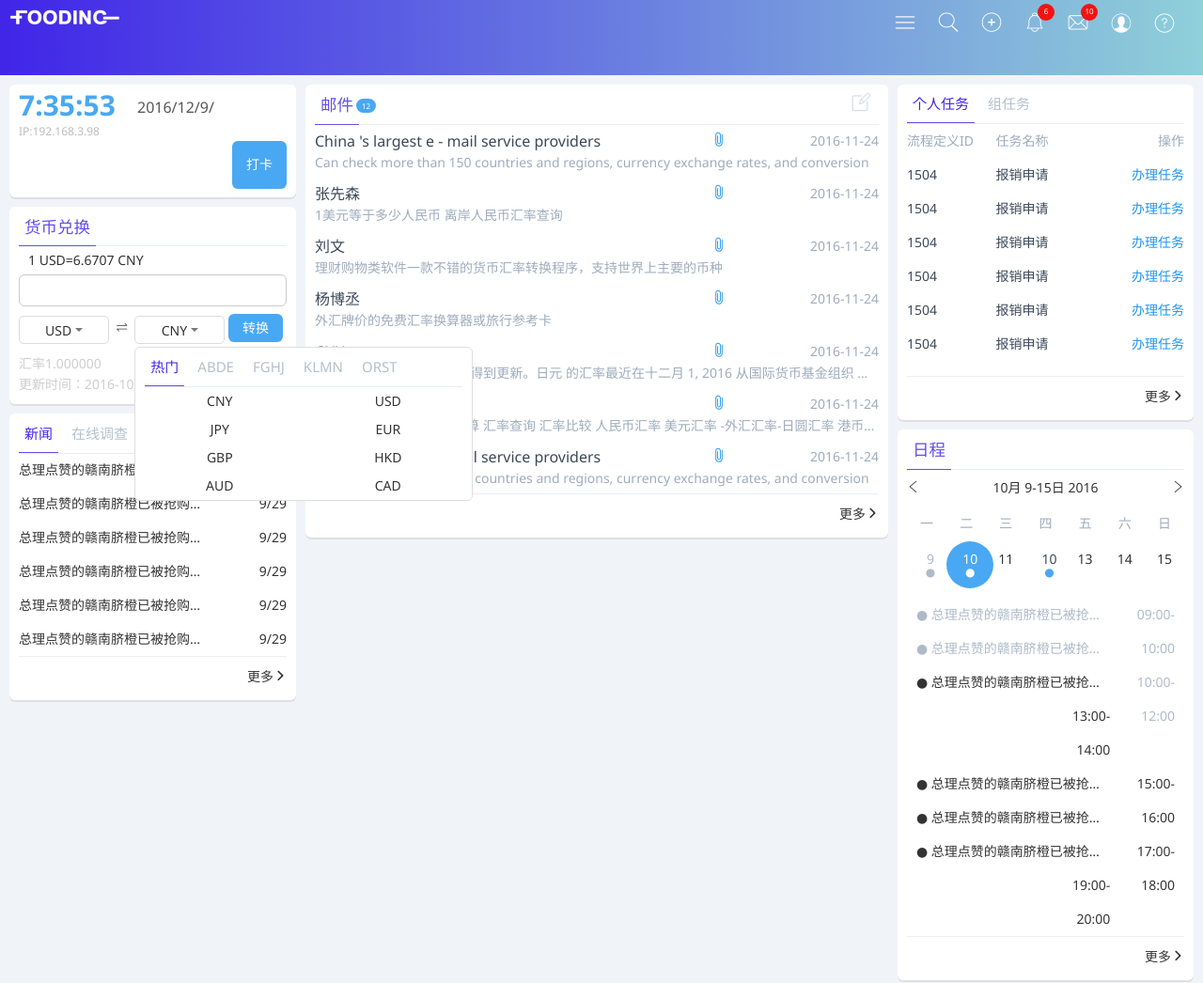
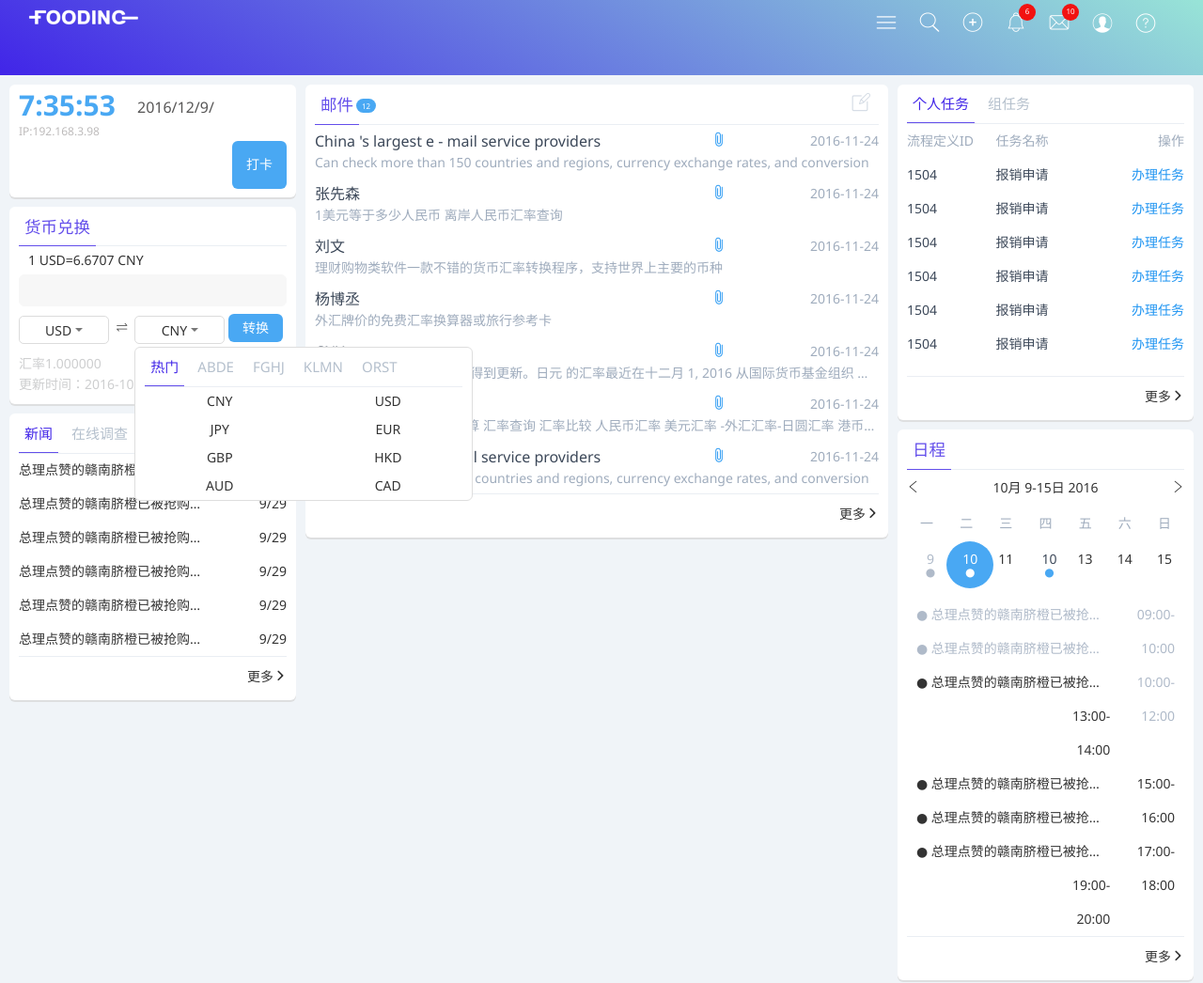
Before and after one commit to zhangjianguo1500/git-demos1, a plain HTML site: page index.html in a window 1280 px wide. Shown: the whole page at 94% size. Drawn offline with Linux system fonts and the light colour scheme; files whose address does not match are found by name.

Commit message:
Update global.css

```diff
--- a/css/global.css
+++ b/css/global.css
@@ -729,15 +729,11 @@ th {
 
 /* site-header(头部导航)
 ========================================================================================= */
-.site-header{ height:80px; padding:0 10px;
-    FILTER: progid:DXImageTransform.Microsoft.Gradient(gradientType=1,startColorStr=#4125e8,endColorStr=#8fd0d9); /*IE 6 7 8*/
-    background: -ms-linear-gradient(left,#4125e8,#8fd0d9);        /* IE 10 */
-    background:-moz-linear-gradient(left,#4125e8,#8fd0d9);/*火狐*/
-    background: -webkit-gradient(linear, 0% 0%, 0% 100%, from(#4125e8), to(#8fd0d9));      /* Safari 4-5, Chrome 1-9*/
-    background: -webkit-linear-gradient(left,#4125e8,#8fd0d9);   /*Safari5.1 Chrome 10+*/
-    background: -o-linear-gradient(left,#4125e8,#8fd0d9);  /*Opera 11.10+*/
-    background:-webkit-gradient(linear,0 50%,100% 50%,from(#4125e8),to(#8fd0d9));/*谷歌*/
-
+.site-header{ height:80px; padding:0 30px;
+    background: -webkit-linear-gradient(30deg,#4125e8,#98e4d7);
+    background: -moz-linear-gradient(30deg,#4125e8,#98e4d7);
+    background: -o-linear-gradient(30deg,#4125e8,#98e4d7);
+    background: linear-gradient(30deg,#4125e8,#98e4d7);
 }
 .site-header .logo{ padding-right: 90px; float: left}.site-header .logo img{ margin-top: 10px; }
 
@@ -1629,9 +1625,9 @@ output {
     line-height: 1.2;
     color: #555555;
     vertical-align: middle;
-    background-color: #fff;
+    background-color: #f7f7f7;
     background-image: none;
-    border: 1px solid #ccc;
+    border: 1px solid #f7f7f7;
     border-radius: 0;
     -webkit-appearance: none;
     -webkit-transition: border-color 0.15s ease-in-out, -webkit-box-shadow 0.15s ease-in-out;
@@ -1675,11 +1671,12 @@ output {
 .hh-form input[type="tel"]:focus,
 .hh-form input[type="color"]:focus,
 .hh-form-field:focus {
-    background-color: #fefffe;
-    border-color: #3bb4f2;
+    background-color: #ffffff;
+    border-color: #f7f7f7;
     outline: 0;
-    -webkit-box-shadow: inset 0 1px 1px rgba(0,0,0,.075), 0 0 5px rgba(59, 180, 242, 0.3);
-    box-shadow: inset 0 1px 1px rgba(0,0,0,.075), 0 0 5px rgba(59, 180, 242, 0.3);
+    -moz-box-shadow:0px 0px 8px #DEDFe0; -webkit-box-shadow:0px 0px 8px #DEDFe0; box-shadow:0px 0px 8px #DEDFe0;
+    /*-webkit-box-shadow: inset 0 1px 1px rgba(0,0,0,.075), 0 0 5px rgba(59, 180, 242, 0.3);
+    box-shadow: inset 0 1px 1px rgba(0,0,0,.075), 0 0 5px rgba(59, 180, 242, 0.3);*/
 }
 .hh-form select::-webkit-input-placeholder,
 .hh-form textarea::-webkit-input-placeholder,
@@ -2384,11 +2381,15 @@ fieldset[disabled] .hh-checkbox-inline {
 /* 组件：CSS3动画(这是一个应用于链接，按钮，徽标，SVG，精选图片等的CSS3动态悬停效果的集合。)
 ========================================================================================= */
 /* hover：经过div向上移动5个像素 */
-.hvr-grow {transition-duration: 0.3s;}
-.hvr-grow:hover,
-.hvr-grow:focus,
+.shadow {transition-duration: 0.3s;}
+.shadow:hover,
+.shadow:focus,
 /*.hvr-grow:active {transform:translateY(-5px);-ms-transform:translateY(-5px);-webkit-transform:translateY(-5px); }*/
-.hvr-grow:active {transform:translateY(-5px);-ms-transform:translateY(-5px);-webkit-transform:translateY(-5px); }
+.shadow:active {
+    -moz-box-shadow:0px 0px 8px #DEDFe0; -webkit-box-shadow:0px 0px 8px #DEDFe0; box-shadow:0px 0px 8px #DEDFe0;
+
+    /*transform:translateY(-5px);-ms-transform:translateY(-5px);-webkit-transform:translateY(-5px);*/
+}
 
 /* -- door -- */
 .rodal-dialog {
```
